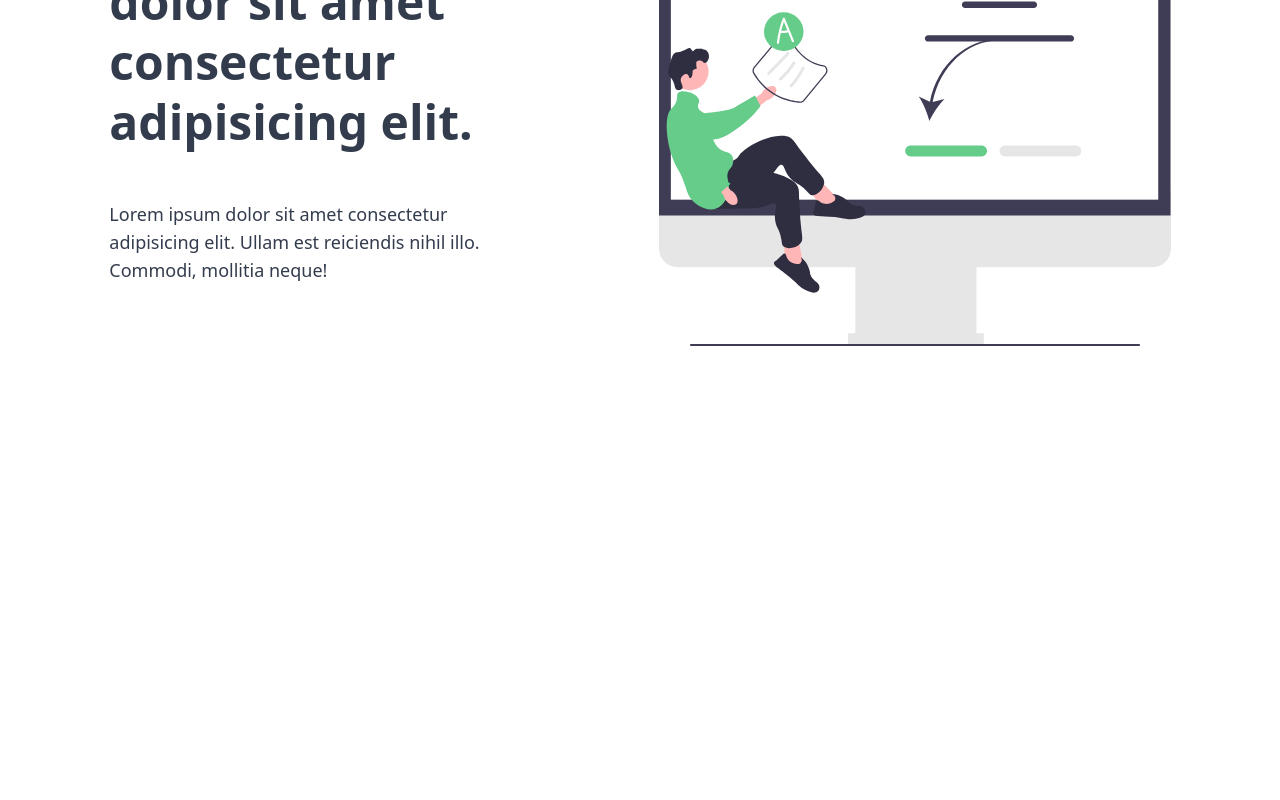
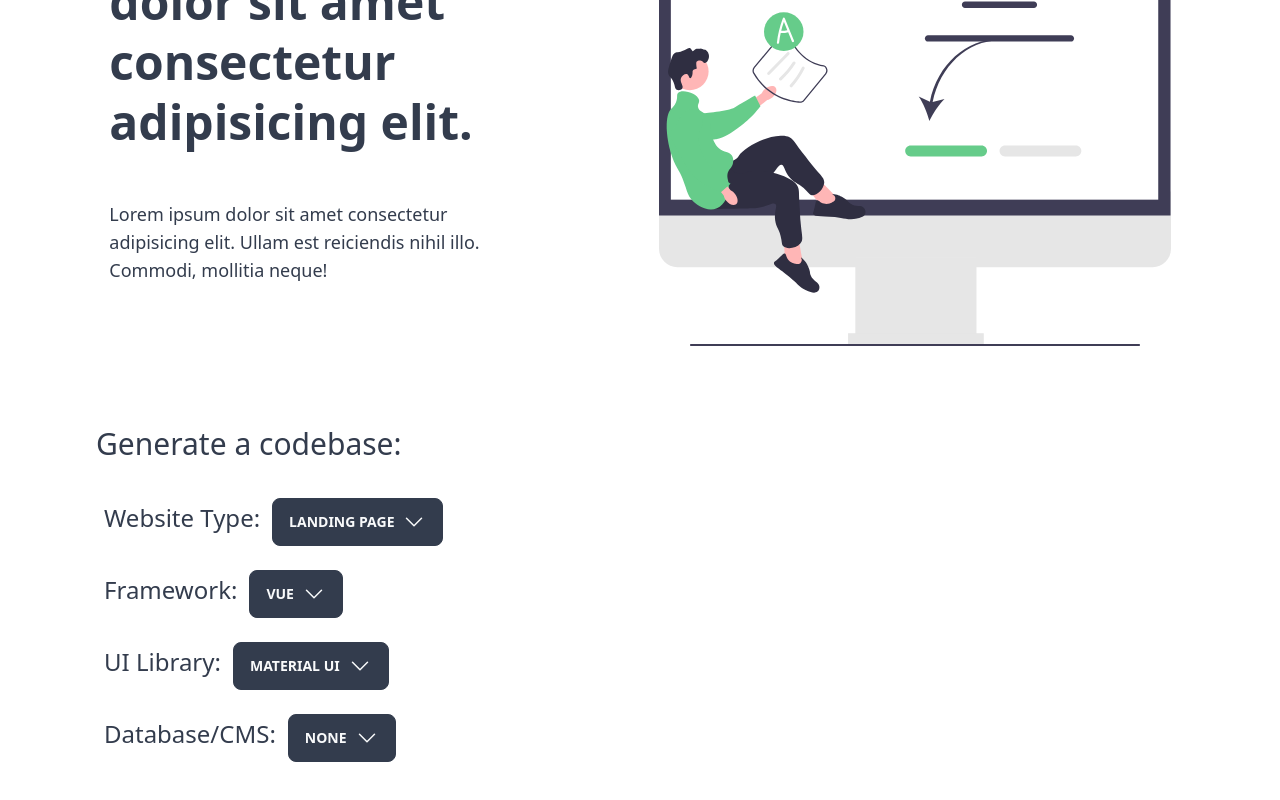
Before and after one commit to kt474/vuenite, a Vue app: page / in a window 1280 px wide. Shown: the part 288-1088 px from the top of the page. Before the commit the page ends 800 px from the top, so only its background shows below. Built offline with nearby package versions, Linux system fonts and the light colour scheme.

Commit message:
add dropdown skeleton

```diff
--- a/src/components/Main.vue
+++ b/src/components/Main.vue
@@ -15,6 +15,135 @@
       <img class="max-w-lg" src="../assets/main_page_holder.svg" />
     </div>
   </div>
+  <div class="mx-24 mt-20">
+    <p class="text-3xl my-8">Generate a codebase:</p>
+    <div class="flex mb-4">
+      <p class="text-2xl m-2">Website Type:</p>
+      <div class="dropdown">
+        <label tabindex="0" class="btn m-1"
+          >Landing Page
+          <svg
+            xmlns="http://www.w3.org/2000/svg"
+            fill="none"
+            viewBox="0 0 24 24"
+            stroke-width="1.5"
+            stroke="currentColor"
+            class="w-6 h-6 ml-2"
+          >
+            <path
+              stroke-linecap="round"
+              stroke-linejoin="round"
+              d="M19.5 8.25l-7.5 7.5-7.5-7.5"
+            />
+          </svg>
+        </label>
+
+        <ul
+          tabindex="0"
+          class="dropdown-content menu p-2 shadow bg-base-100 rounded-box w-52"
+        >
+          <li><a>Landing Page</a></li>
+          <li><a>Portfolio</a></li>
+        </ul>
+      </div>
+    </div>
+    <div class="flex mb-4">
+      <p class="text-2xl m-2">Framework:</p>
+      <div class="dropdown">
+        <label tabindex="0" class="btn m-1"
+          >Vue
+          <svg
+            xmlns="http://www.w3.org/2000/svg"
+            fill="none"
+            viewBox="0 0 24 24"
+            stroke-width="1.5"
+            stroke="currentColor"
+            class="w-6 h-6 ml-2"
+          >
+            <path
+              stroke-linecap="round"
+              stroke-linejoin="round"
+              d="M19.5 8.25l-7.5 7.5-7.5-7.5"
+            />
+          </svg>
+        </label>
+
+        <ul
+          tabindex="0"
+          class="dropdown-content menu p-2 shadow bg-base-100 rounded-box w-52"
+        >
+          <li><a>Vue</a></li>
+          <li><a>Nuxt</a></li>
+        </ul>
+      </div>
+    </div>
+    <div class="flex mb-4">
+      <p class="text-2xl m-2">UI Library:</p>
+      <div class="dropdown">
+        <label tabindex="0" class="btn m-1"
+          >Material UI
+          <svg
+            xmlns="http://www.w3.org/2000/svg"
+            fill="none"
+            viewBox="0 0 24 24"
+            stroke-width="1.5"
+            stroke="currentColor"
+            class="w-6 h-6 ml-2"
+          >
+            <path
+              stroke-linecap="round"
+              stroke-linejoin="round"
+              d="M19.5 8.25l-7.5 7.5-7.5-7.5"
+            />
+          </svg>
+        </label>
+
+        <ul
+          tabindex="0"
+          class="dropdown-content menu p-2 shadow bg-base-100 rounded-box w-52"
+        >
+          <li><a>Material UI</a></li>
+          <li><a>Quasar</a></li>
+          <li><a>Tailwind</a></li>
+          <li><a>Bootstrap</a></li>
+          <li><a>None</a></li>
+        </ul>
+      </div>
+    </div>
+    <div class="flex mb-4">
+      <p class="text-2xl m-2">Database/CMS:</p>
+      <div class="dropdown">
+        <label tabindex="0" class="btn m-1"
+          >None
+          <svg
+            xmlns="http://www.w3.org/2000/svg"
+            fill="none"
+            viewBox="0 0 24 24"
+            stroke-width="1.5"
+            stroke="currentColor"
+            class="w-6 h-6 ml-2"
+          >
+            <path
+              stroke-linecap="round"
+              stroke-linejoin="round"
+              d="M19.5 8.25l-7.5 7.5-7.5-7.5"
+            />
+          </svg>
+        </label>
+
+        <ul
+          tabindex="0"
+          class="dropdown-content menu p-2 shadow bg-base-100 rounded-box w-52"
+        >
+          <li><a>None</a></li>
+          <li><a>Firestore</a></li>
+          <li><a>Supabase</a></li>
+          <li><a>Strapi</a></li>
+          <li><a>Contentful</a></li>
+        </ul>
+      </div>
+    </div>
+  </div>
 </template>
 
 <style scoped></style>
```
